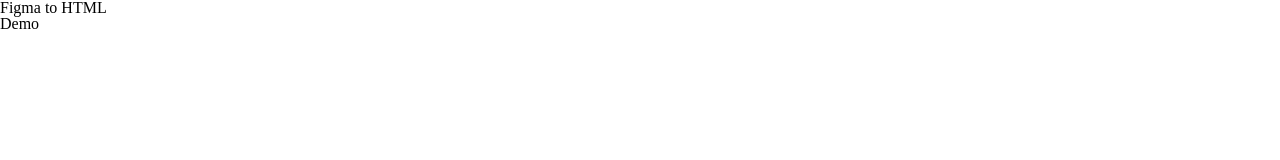
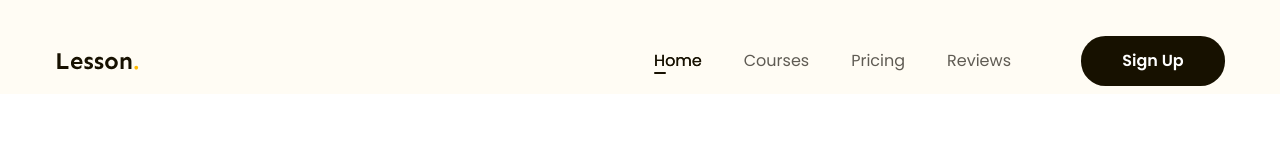
Before and after one commit to Phong08VS/FigmaToHtml, a plain HTML site: page index.html in a window 1280 px wide. Shown: the top 160 px of the page. Drawn offline with Linux system fonts and the light colour scheme.

Commit message:
P3 làm phần header

```diff
--- a/Assets/CSS/style.css
+++ b/Assets/CSS/style.css
@@ -9,4 +9,88 @@ html {
 /* Khôi phục lại cỡ chữ mặc định theo rem */
 body {
     font-size: 1.6rem;
+    font-family: "Poppins", sans-serif;
 }
+
+/* ===================common=================== */
+a {
+    text-decoration: none;
+}
+
+.main-content {
+    width: 1170px;
+    max-width: calc(100% - 48px);
+    margin-left: auto;
+    margin-right: auto;
+}
+
+.btn {
+    display: inline-block;
+    min-width: 118px;
+    padding: 0 16px;
+    font-size: 1.6rem;
+    line-height: 50px;
+    font-weight: 600;
+    color: #FFFFFF;
+    background-color: #171100;
+    border-radius: 24.5px;
+    text-align: center;
+}
+
+
+/* ===================header=================== */
+.header {
+    background-color: #FFFCF4;
+}
+
+.body-Header {
+    display: flex;
+    align-items: center;
+    padding: 36px 0 8px;
+}
+
+.header.fixed {
+    position: sticky;
+    top: -28px;
+}
+
+.nav {
+    margin-left: auto;
+}
+
+.nav ul {
+    display: flex;
+}
+
+.nav a {
+    color: #5F5B53;
+    font-size: 1.6rem;
+    padding: 8px 21px;
+    position: relative;
+}
+
+.nav li.active a,
+.nav a:hover {
+    color: #171100;
+    text-shadow: 0.1px 0 0 currentColor;
+}
+
+.nav li.active a::after {
+    content: "";
+    left: 21px;
+    bottom: 6px;
+    position: absolute;
+    display: block;
+    width: 12px;
+    height: 2px;
+    border-radius: 1px;
+    background: #171100;
+}
+
+.header .btn-sign-up {
+    min-width: 144px;
+}
+
+.header .action {
+    margin-left: 49px;
+}
--- a/index.html
+++ b/index.html
@@ -7,15 +7,50 @@
     <!-- Reset css -->
     <link rel="stylesheet" href="./Assets/CSS/Reset.css">
 
+    <!-- Nhúng Font -->
+    <link rel="preconnect" href="https://fonts.googleapis.com">
+    <link rel="preconnect" href="https://fonts.gstatic.com" crossorigin>
+    <link
+        href="https://fonts.googleapis.com/css2?family=Poppins:ital,wght@0,400;0,500;0,600;0,700;1,400&family=Sen:wght@700&display=swap"
+        rel="stylesheet">
+
     <!-- Style css -->
     <link rel="stylesheet" href="./Assets/CSS/style.css">
 
     <title>Figma to HTML tuhoc.cc</title>
 </head>
 
-<body>
-    <h1>Figma to HTML</h1>
-    <h2>Demo</h2>
+<body style="height: 10000px;">
+    <!-- Header -->
+    <header class="header fixed">
+        <div class="main-content">
+            <div class="body-Header">
+                <!-- Logo -->
+                <img src="./Assets/Img/Logo.svg" alt="lesson" class="logo">
+                <!-- Nav -->
+                <nav class="nav">
+                    <ul>
+                        <li class="active">
+                            <a href="#">Home</a>
+                        </li>
+                        <li>
+                            <a href="#">Courses</a>
+                        </li>
+                        <li>
+                            <a href="#">Pricing</a>
+                        </li>
+                        <li>
+                            <a href="#">Reviews</a>
+                        </li>
+                    </ul>
+                </nav>
+                <!-- btn action -->
+                <div class="action">
+                    <a href="#" class="btn btn-sign-up">Sign Up</a>
+                </div>
+            </div>
+        </div>
+    </header>
 </body>
 
 </html>
```
Also changed, not shown: Assets/Img/Logo.svg (added), 1 other file.
